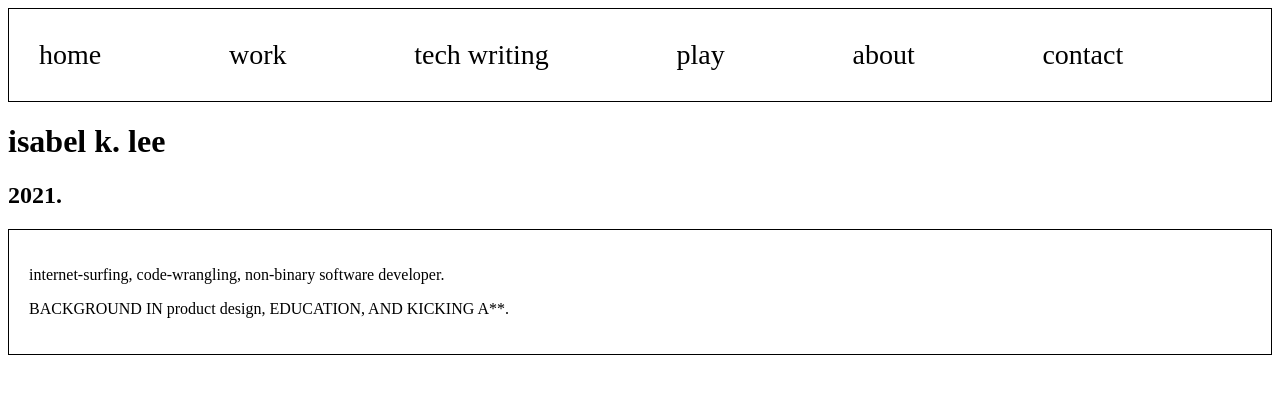
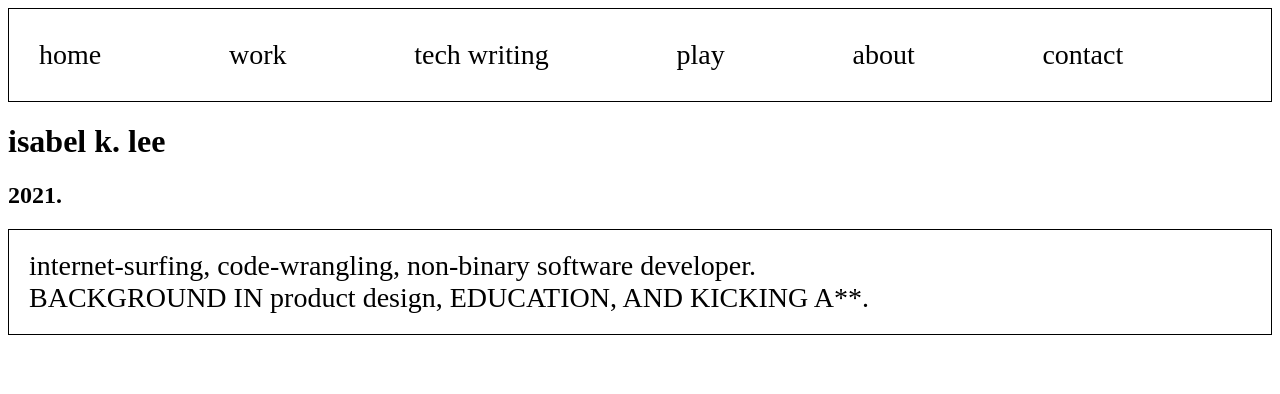
Before and after one commit to isabelxklee/my-portfolio, a React (Create React App) app: page / in a window 1280 px wide. Shown: the top 394 px of the page. Built offline with nearby package versions, Linux system fonts and the light colour scheme.

Commit message:
added styles for intro

```diff
--- a/src/components/Intro/index.jsx
+++ b/src/components/Intro/index.jsx
@@ -1,10 +1,11 @@
 import React from "react";
 import { IntroContainer } from "./styles";
+import { P } from "../../styles";
 
 const Intro = () => (
   <IntroContainer>
-    <p>internet-surfing, code-wrangling, non-binary software developer.</p>
-    <p>BACKGROUND IN product design, EDUCATION, AND KICKING A**.</p>
+    <P>internet-surfing, code-wrangling, non-binary software developer.</P>
+    <P>BACKGROUND IN product design, EDUCATION, AND KICKING A**.</P>
   </IntroContainer>
 );
 
--- a/src/styles.js
+++ b/src/styles.js
@@ -5,4 +5,17 @@ export const StyledLink = styled(Link)`
   color: #000;
   text-decoration: none;
   font-size: 28px;
+
+  @media (max-width: 600px) {
+    font-size: 24px;
+  }
 `;
+
+export const P = styled.p`
+  font-size: 28px;
+  margin: 0;
+
+  @media (max-width: 600px) {
+    font-size: 24px;
+  }
+`;
```
